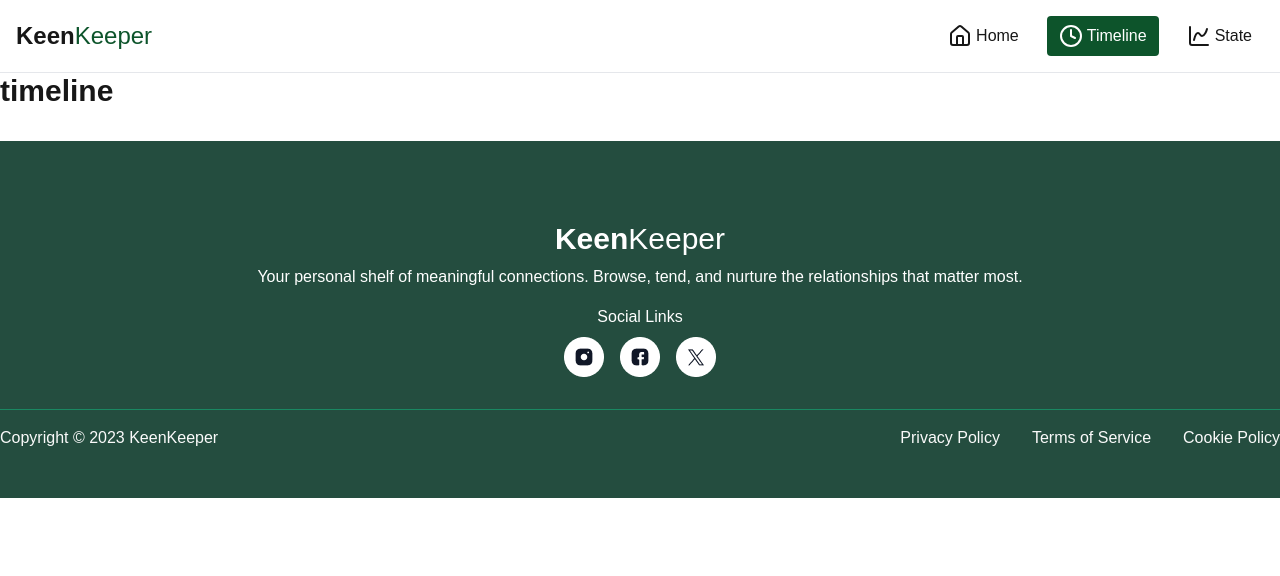
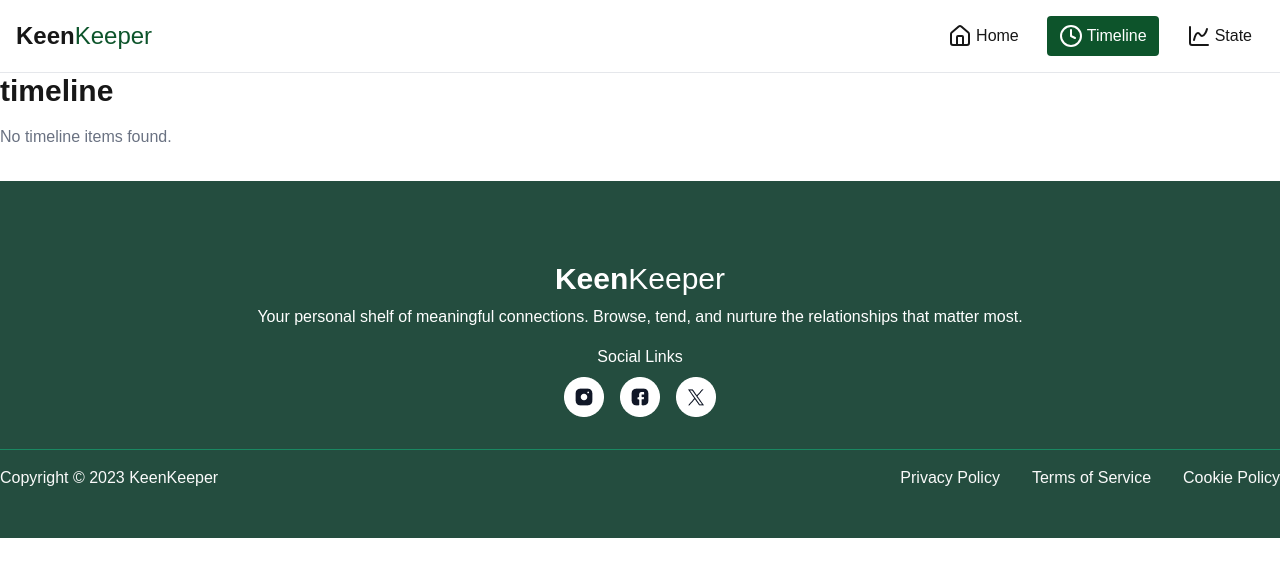
Before and after one commit to jahidulcf/a7-keen-keeper, a Next.js app: page /timeline in a window 1280 px wide. Shown: the top 576 px of the page. Built offline with nearby package versions, Linux system fonts and the light colour scheme.

Commit message:
no timelie status added

```diff
--- a/src/app/state/page.jsx
+++ b/src/app/state/page.jsx
@@ -36,6 +36,7 @@ const State = () => {
     return (
         <div className='space-y-4 p-4'>
             <h2 className='text-4xl'>state</h2>
+            { timeline.length === 0 && <p className='text-2xl mt-4'>No data to show</p> }
             <div className='flex justify-center'>
                 <TimelineChart chartData={chartData} />
             </div>
--- a/src/app/timeline/page.jsx
+++ b/src/app/timeline/page.jsx
@@ -36,6 +36,9 @@ const Timeline = () => {
     return (
         <div>
             <h1 className='text-3xl font-bold'>timeline</h1>
+            {timeline.length === 0 && (
+                <p className='text-gray-500 mt-4'>No timeline items found.</p>
+            )}
             <div className='space-y-4 p-4'>
                 {timeline.map((t) => {
                     return (
```
